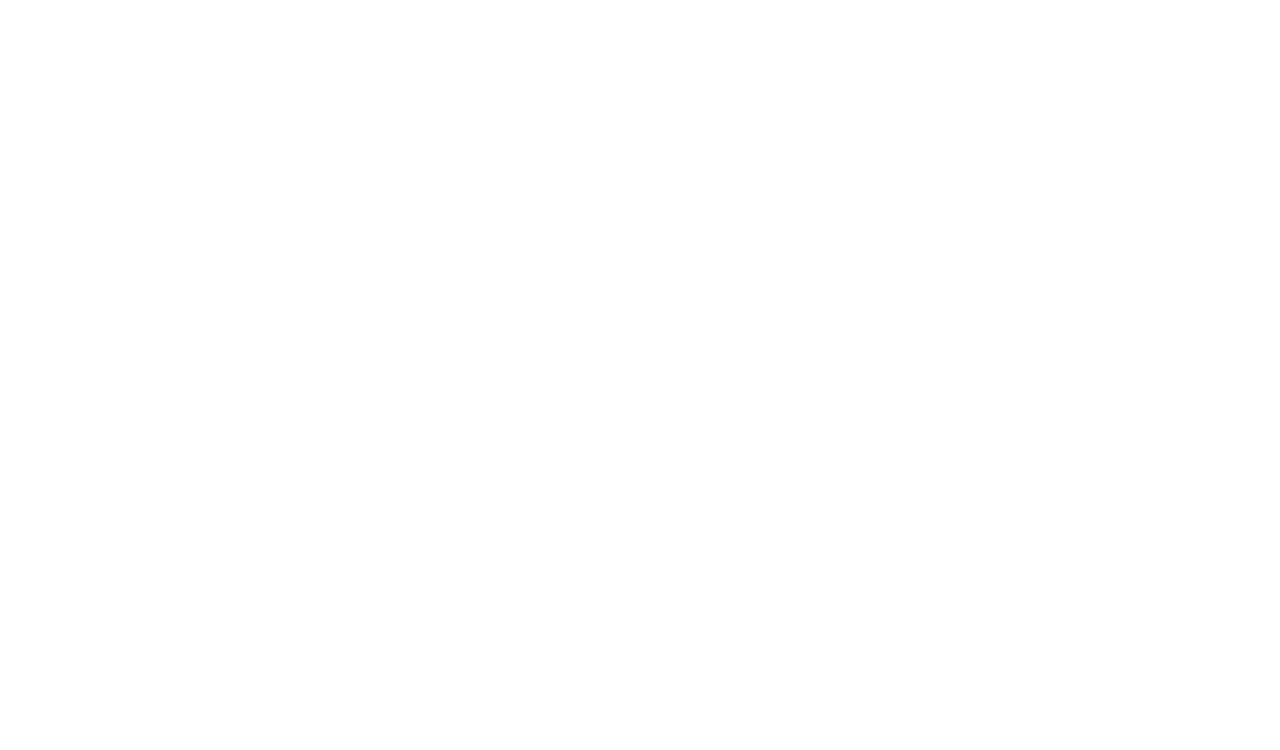
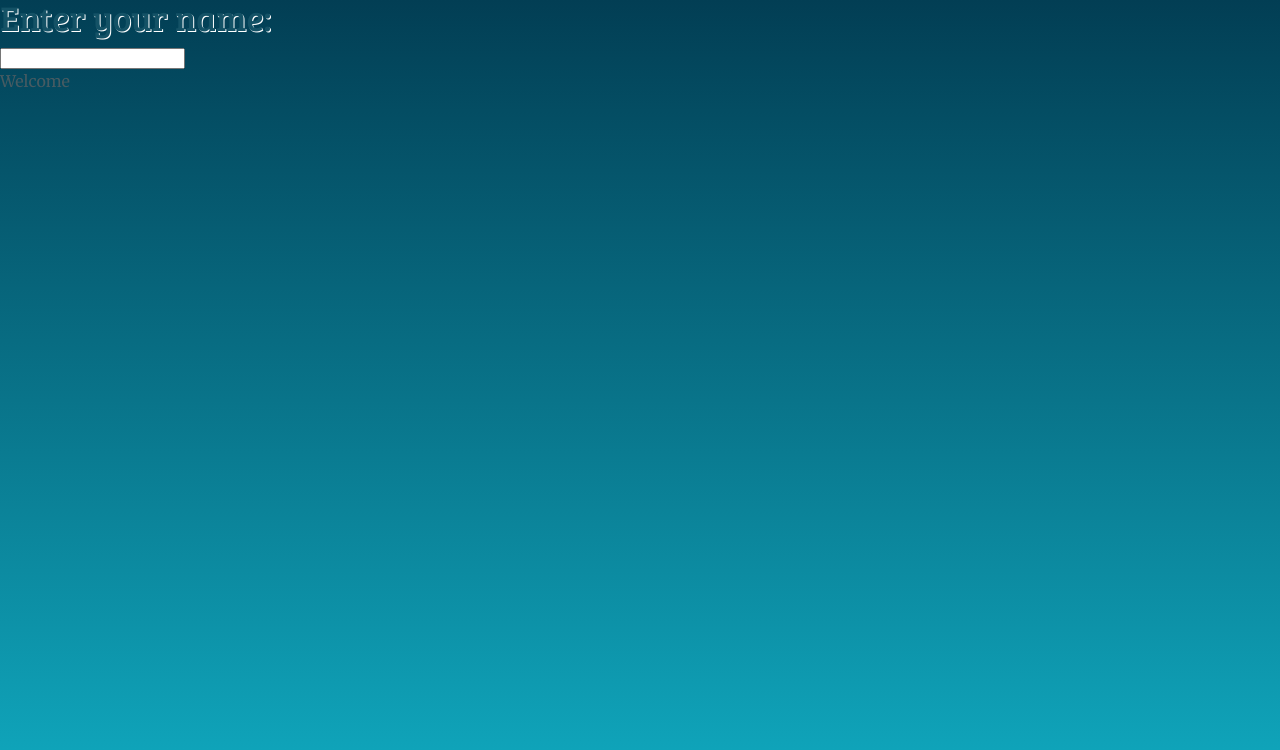
Before and after one commit to stefan22/angular_search_directory, a plain HTML site: page index.html in a window 1280 px wide. Drawn offline with Linux system fonts and the light colour scheme; a web font is replaced by a local one.

Commit message:
input binding

```diff
--- a/index.html
+++ b/index.html
@@ -1,9 +1,14 @@
 <!DOCTYPE html>
-<html>
+<html ng-app>
 <head>
+  <link href="css/style.css" rel="stylesheet" type="text/css">
+  <script src="lib/angular.min.js"></script>
   <title>Angular Search Directory</title>
 </head>
 <body>
+    <h1>Enter your name:</h1>
+    <input type="text" ng-model="name">
+    <p>Welcome {{name}}</p>
 
 </body>
 </html>
```
